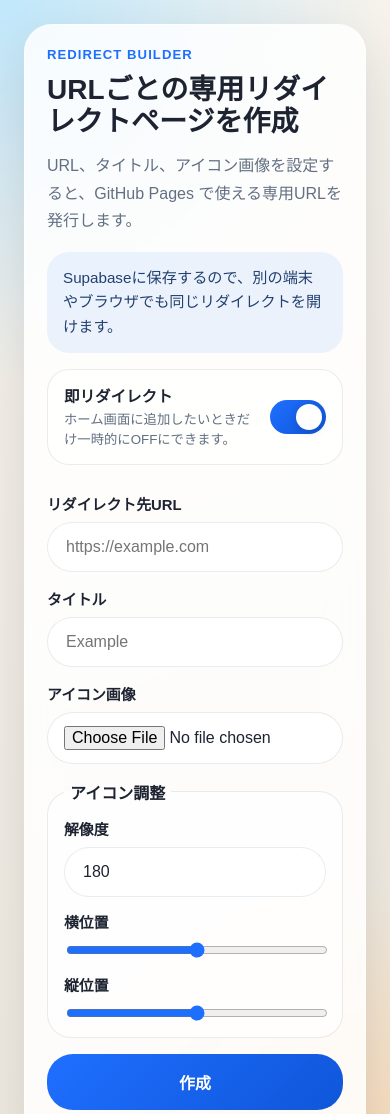
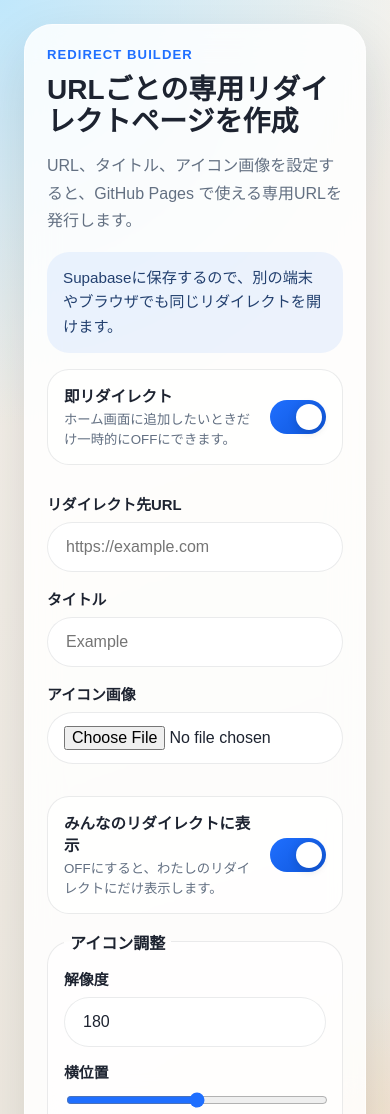
Before and after one commit to Hukkana/app-redirect-web, a website: page index.html in a window 390 px wide. Shown: the top 1114 px of the page. Drawn offline with nearby package versions, Linux system fonts and the light colour scheme; no server answers.

Commit message:
Update index.html

```diff
--- a/index.html
+++ b/index.html
@@ -8,10 +8,27 @@
     <meta name="apple-mobile-web-app-status-bar-style" content="default">
     <script>
       (function () {
-        var supportsCornerShape =
-          window.CSS &&
-          CSS.supports &&
-          CSS.supports("corner-shape", "squircle");
+        function supportsRenderedCornerShape() {
+          if (!window.CSS || !CSS.supports || !CSS.supports("corner-shape", "squircle")) {
+            return false;
+          }
+
+          var el = document.createElement("div");
+          el.style.position = "absolute";
+          el.style.width = "0";
+          el.style.height = "0";
+          el.style.overflow = "hidden";
+          el.style.borderRadius = "50%";
+          el.style.setProperty("corner-shape", "squircle");
+          document.documentElement.appendChild(el);
+
+          var computed = getComputedStyle(el).getPropertyValue("corner-shape").trim();
+          document.documentElement.removeChild(el);
+
+          return computed === "squircle";
+        }
+
+        var supportsCornerShape = supportsRenderedCornerShape();
 
         document.documentElement.classList.add(
           supportsCornerShape ? "supports-corner-shape" : "no-corner-shape"
@@ -60,6 +77,21 @@
             document.head.appendChild(element);
           }
           element.href = href;
+        }
+
+        function getAppleAppBannerContent(targetUrl) {
+          try {
+            var parsed = new URL(targetUrl);
+            var host = parsed.hostname.replace(/^www\./, "");
+
+            if (host === "x.com" || host === "twitter.com") {
+              return "app-id=333903271, app-argument=" + targetUrl;
+            }
+          } catch (error) {
+            return "";
+          }
+
+          return "";
         }
 
         if (redirectParam) {
@@ -112,6 +144,11 @@
               setMeta("apple-mobile-web-app-title", entry.title || "Redirect");
               setMeta("apple-mobile-web-app-capable", "yes");
               setMeta("apple-mobile-web-app-status-bar-style", "default");
+
+              var appleAppBannerContent = getAppleAppBannerContent(entry.url);
+              if (appleAppBannerContent) {
+                setMeta("apple-itunes-app", appleAppBannerContent);
+              }
 
               if (entry.icon_url) {
                 setLink("icon", entry.icon_url);
@@ -169,6 +206,15 @@
           <label class="field">
             <span>アイコン画像</span>
             <input class="input squircle file-input" id="icon" name="icon" type="file" accept="image/*" required>
+          </label>
+
+          <label class="toggle-row form-toggle" for="public-toggle">
+            <span class="toggle-copy">
+              <strong>みんなのリダイレクトに表示</strong>
+              <small>OFFにすると、わたしのリダイレクトにだけ表示します。</small>
+            </span>
+            <input id="public-toggle" class="toggle-input" type="checkbox" checked>
+            <span class="toggle-ui" aria-hidden="true"></span>
           </label>
 
           <fieldset class="icon-settings">
```
